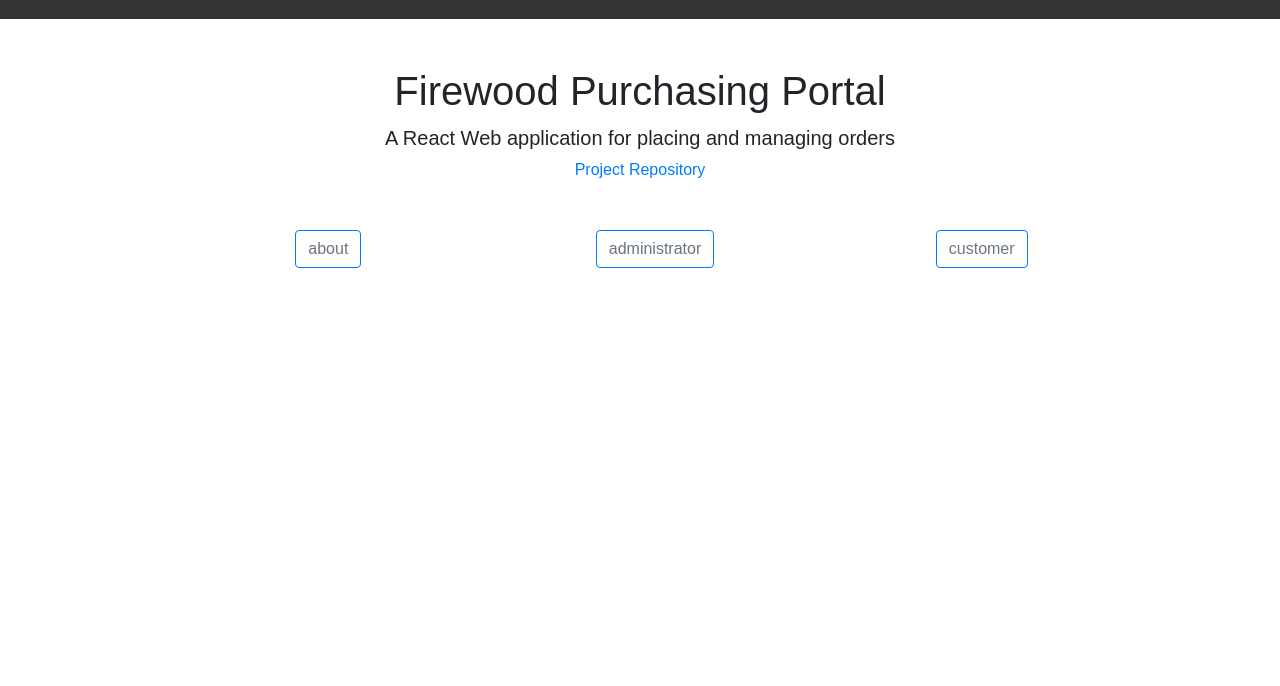
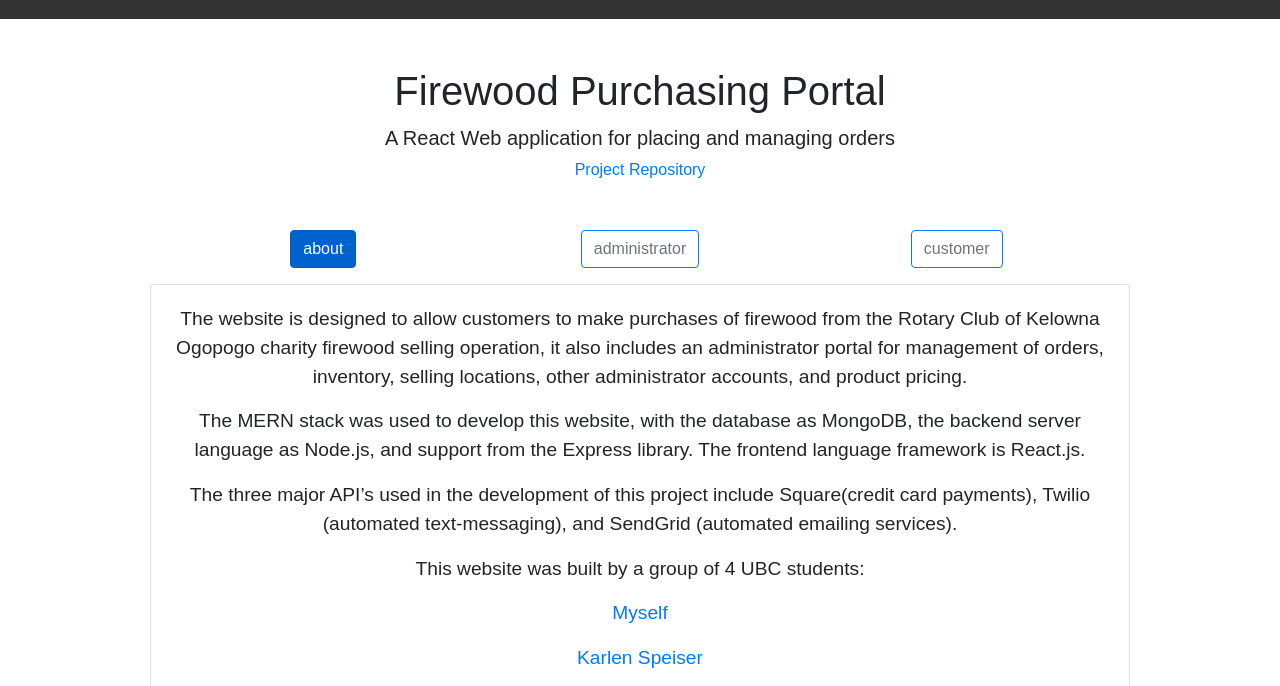
Before and after one commit to zachpren0/zachpren0.github.io, a plain HTML site: page firewood.html in a window 1280 px wide. Shown: the part 87-773 px from the top of the page. Drawn offline with nearby package versions, Linux system fonts and the light colour scheme.

Commit message:
Update firewood.html
about page shows on page load

```diff
--- a/firewood.html
+++ b/firewood.html
@@ -43,7 +43,7 @@
                   </div>
                 <div class="row text-center">
                   <div class="col">
-                    <p> <a class="btn btn-primary" data-toggle="collapse" href="#collapseAbout" role="button" aria-expanded="false" aria-controls="collapseAbout">
+                    <p> <a class="btn btn-primary active" data-toggle="collapse" href="#collapseAbout" role="button" aria-expanded="false" aria-controls="collapseAbout">
                       about
                     </a> </p>
                   </div>
@@ -60,7 +60,7 @@
 
                   <!--Collapsible rows -->
                   <div class="row">
-                  <div class="collapse" id="collapseAbout">
+                  <div class="collapse show" id="collapseAbout">
                     <div class="card card-body">
                       <p>The website is designed to allow customers to make purchases of firewood
                         from the Rotary Club of Kelowna Ogopogo charity firewood selling operation, it also includes an administrator portal for management
```
